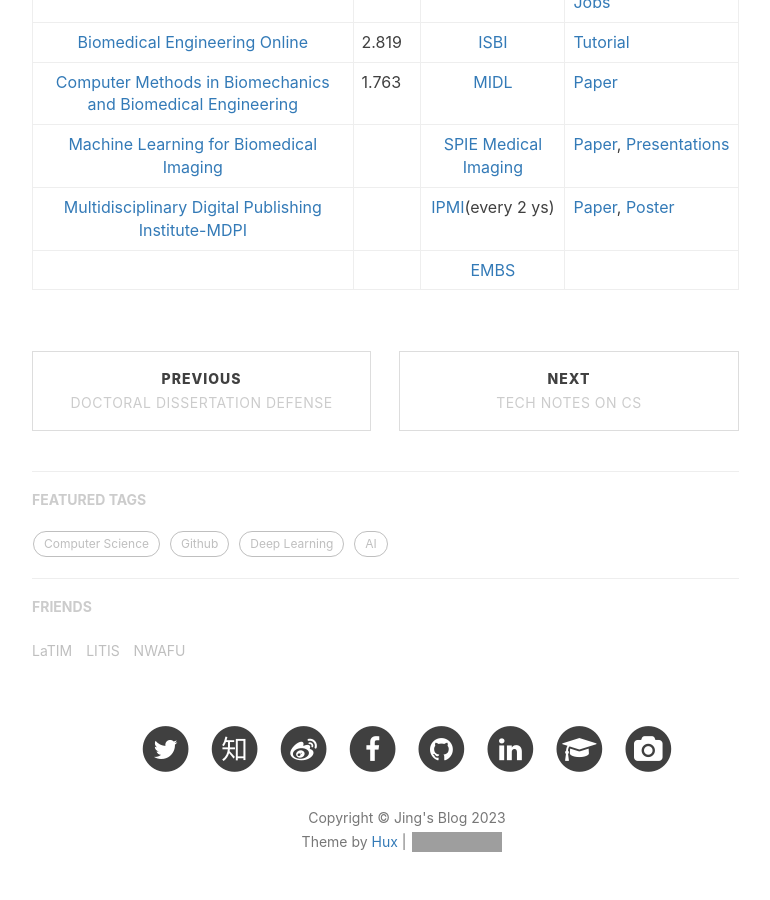
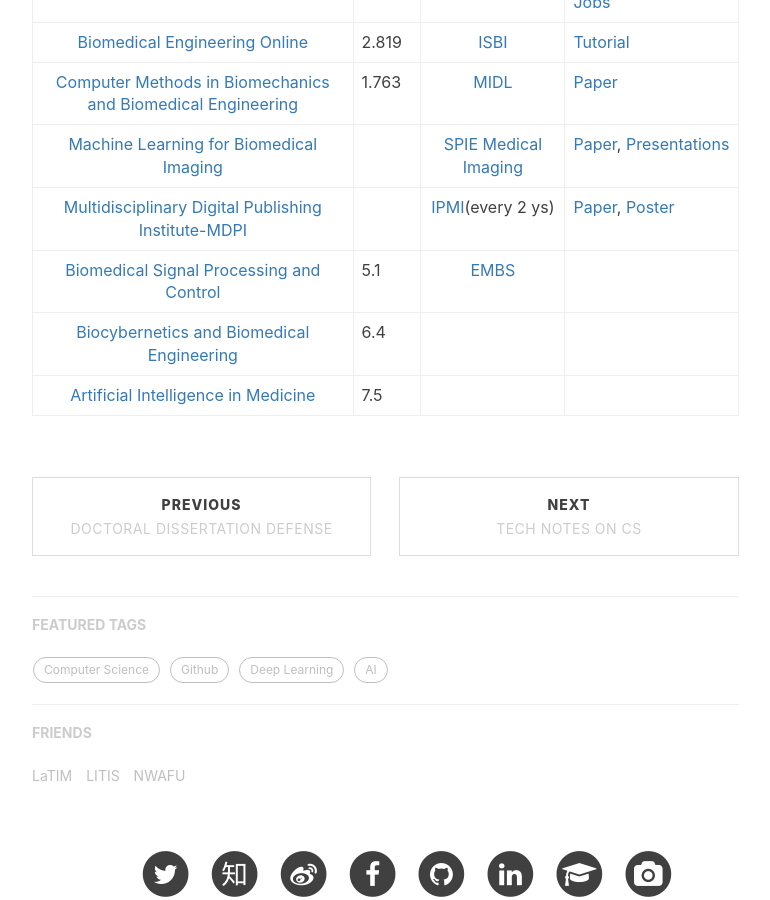
Before and after one commit to jizhang02/jizhang02.github.io, a Jekyll site: the page built from _posts/2022-06-17-journalconf.markdown, in a window 1280 px wide and 900 px high, scrolled down 1254 px. Shown: the whole window, without its empty margins (233-1003 px from the left). Built offline with Jekyll 4.4.1, drawn with Linux system fonts in a browser that asks for light colours; nearby versions of some CDN libraries; a script that is not in the unit is left out; comment, search, counter and statistics services are not loaded; grey boxes are pictures that could not be loaded.

Commit message:
Update 2022-06-17-journalconf.markdown

```diff
--- a/_posts/2022-06-17-journalconf.markdown
+++ b/_posts/2022-06-17-journalconf.markdown
@@ -29,4 +29,6 @@ In this article, the author organize the journals and conferences about medical
 |[Computer Methods in Biomechanics and Biomedical Engineering](https://www.tandfonline.com/journals/gcmb20)|1.763|[MIDL](https://www.midl.io/)|[Paper](https://2022.midl.io/orals.html)|
 |[Machine Learning for Biomedical Imaging](https://www.melba-journal.org/)||[SPIE Medical Imaging](https://spie.org/)|[Paper](https://www.spiedigitallibrary.org/conference-proceedings-of-spie/browse/SPIE-Medical-Imaging/2022?webSyncID=47b2cbc5-4c5e-d83e-236b-3496633be23c&sessionGUID=d9c6c446-291c-5283-dcb1-18cc0bcd562e&_ga=2.112407559.2011702394.1655747257-1863397903.1655747257&cm_mc_uid=68212891915016557472566&cm_mc_sid_50300000=96110961655747256664&SSO=1), [Presentations](https://www.spiedigitallibrary.org/conference-presentations)|
 |[Multidisciplinary Digital Publishing Institute-MDPI](https://www.mdpi.com/)||[IPMI](http://ipmi2021.org/past-ipmis/)(every 2 ys)|[Paper](https://link.springer.com/conference/ipmi), [Poster](https://ipmi2021.org/poster-groups/)|
-|||[EMBS](https://embc.embs.org/2022/)||
+|[Biomedical Signal Processing and Control](https://www.sciencedirect.com/journal/biomedical-signal-processing-and-control)|5.1|[EMBS](https://embc.embs.org/2022/)||
+|[Biocybernetics and Biomedical Engineering](https://www.sciencedirect.com/journal/biocybernetics-and-biomedical-engineering)|6.4|||
+|[Artificial Intelligence in Medicine](https://www.sciencedirect.com/journal/artificial-intelligence-in-medicine)|7.5|||
```
